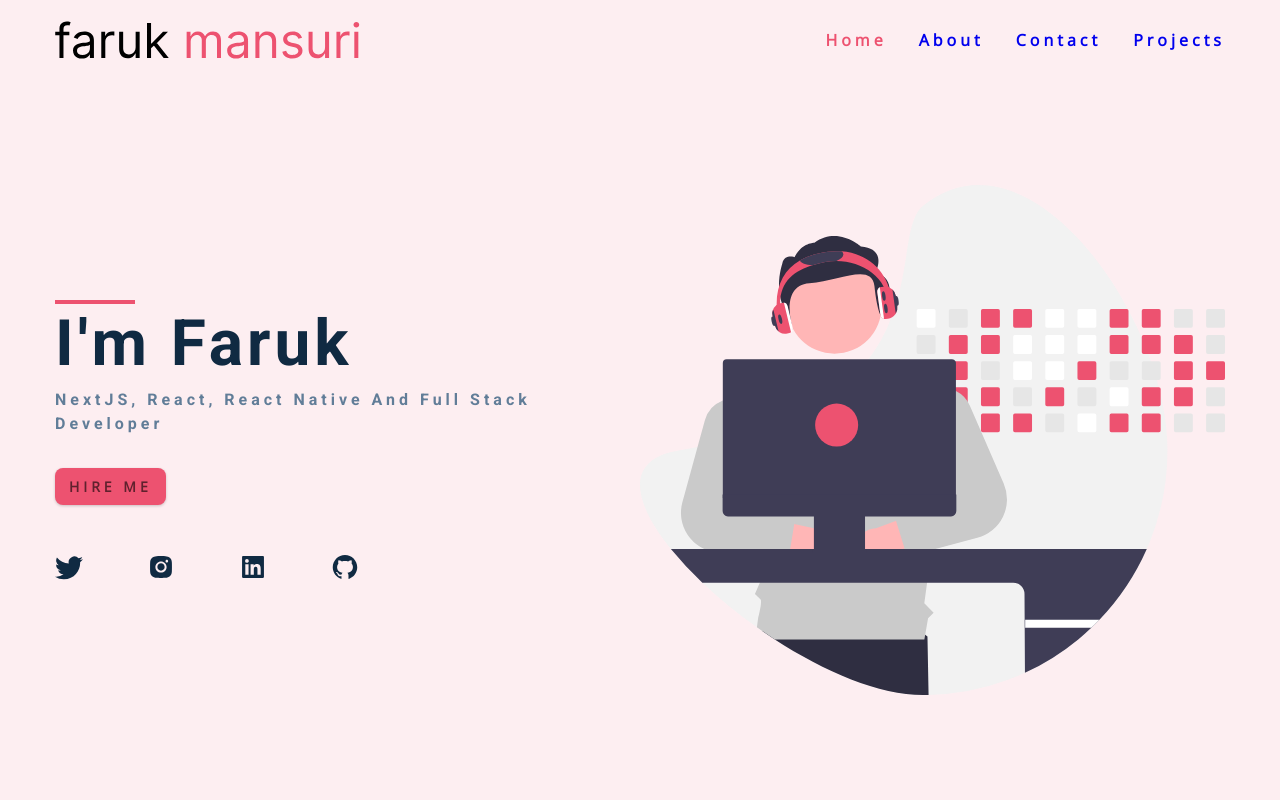
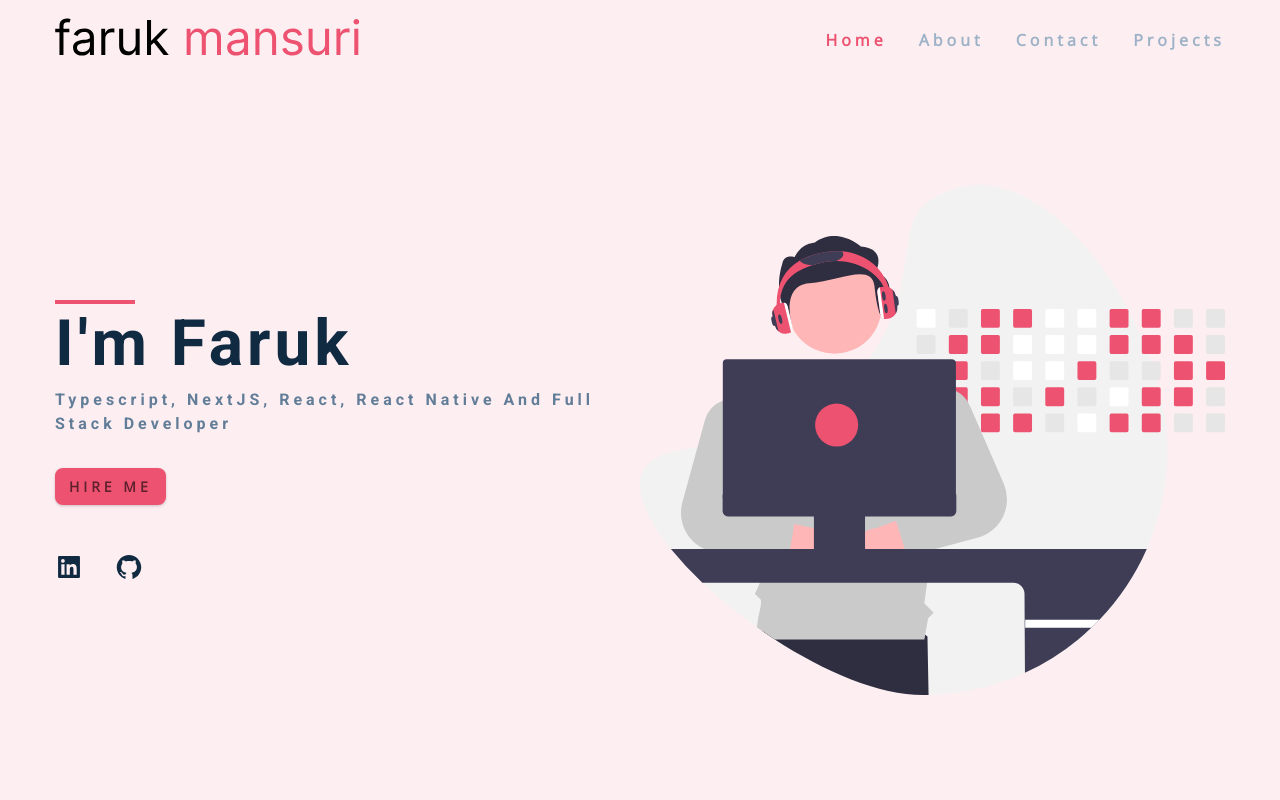
Before and after one commit to faruk-mansuri/portfolio, a React (Vite) app: page / in a window 1280 px wide. Shown: the top 800 px of the page. Built offline with nearby package versions, Linux system fonts and the light colour scheme.

Commit message:
display projects count

```diff
--- a/package.json
+++ b/package.json
@@ -13,7 +13,7 @@
     "normalize-css": "^2.3.1",
     "react": "^18.2.0",
     "react-dom": "^18.2.0",
-    "react-icons": "^4.10.1",
+    "react-icons": "^4.12.0",
     "react-router-dom": "^6.15.0",
     "styled-components": "^6.0.7"
   },
--- a/src/Components/Hero.jsx
+++ b/src/Components/Hero.jsx
@@ -10,7 +10,9 @@ const Hero = () => {
           <article className='hero-info'>
             <div className='underline'></div>
             <h1>i'm faruk</h1>
-            <h4>NextJS, React, React Native and full stack developer</h4>
+            <h4>
+              Typescript, NextJS, React, React Native and full stack developer
+            </h4>
 
             <Link to='contact' className='btn hero-btn'>
               hire me
--- a/src/Components/Navbar.jsx
+++ b/src/Components/Navbar.jsx
@@ -20,7 +20,9 @@ const Navbar = ({ toggleSidebar }) => {
           <div className={`nav-center`}>
             {/* nav header */}
             <div className='nav-header'>
-              <img className='nav-logo' src={logo} alt='logo' />
+              <NavLink to='/'>
+                <img className='nav-logo' src={logo} alt='logo' />
+              </NavLink>
               <button className='nav-btn' onClick={toggleSidebar}>
                 <FaBars className='toggle-btn' />
               </button>
@@ -91,9 +93,15 @@ const Wrapper = styled.nav`
       font-weight: bold;
       letter-spacing: var(--spacing);
       transition: var(--transition);
+      .active {
+        color: var(--clr-primary-5);
+      }
     }
     .nav-links a:hover {
       color: var(--clr-primary-5);
+    }
+    .nav-links a {
+      color: var(--clr-grey-7);
     }
   }
 
--- a/src/Components/SocialIcons.jsx
+++ b/src/Components/SocialIcons.jsx
@@ -6,21 +6,12 @@ import { Link } from 'react-router-dom';
 const SocialIcons = () => {
   return (
     <Wrapper>
-      <Link to='https://twitter.com/_faruk13' target='_blank'>
-        <BsTwitter className='icon' />
-      </Link>
-
-      <Link to='https://www.instagram.com/ll_faruk__ll/' target='_blank'>
-        <AiFillInstagram className='icon' />
-      </Link>
-
       <Link
         to='https://www.linkedin.com/in/faruk-mansuri-5900a1272'
         target='_blank'
       >
         <AiFillLinkedin className='icon' />
       </Link>
-
       <Link to='https://github.com/faruk-mansuri' target='_blank'>
         <AiFillGithub className='icon' />
       </Link>
@@ -31,7 +22,7 @@ const SocialIcons = () => {
 const Wrapper = styled.div`
   margin-top: 3rem;
   display: flex;
-  gap: 3rem;
+  gap: 1rem;
 
   .icon {
     font-size: 1.5rem;
--- a/src/Pages/Projects.jsx
+++ b/src/Pages/Projects.jsx
@@ -25,7 +25,6 @@ const Projects = () => {
           <div className='underline'></div>
         </div>
       </header>
-
       <div className='btn-container'>
         {PROJECT_TYPES.map((projectType) => {
           return (
@@ -44,7 +43,12 @@ const Projects = () => {
         })}
       </div>
 
-      <div className='section'>
+      <section className='section'>
+        <div className='small-header section-center'>
+          <p>{type}</p>
+          <div className='underline'></div>
+          <p>{projects.length}</p>
+        </div>
         <div className='section-center projects-center'>
           {projects.map((project) => {
             const {
@@ -97,7 +101,7 @@ const Projects = () => {
             );
           })}
         </div>
-      </div>
+      </section>
     </Wrapper>
   );
 };
@@ -203,5 +207,19 @@ const Wrapper = styled.section`
   .project-btn-inactive {
     background-color: var(--clr-primary-7);
   }
+  .small-header {
+    display: flex;
+    justify-content: center;
+    align-items: center;
+    gap: 0.375rem;
+    margin-bottom: 2rem;
+    .underline {
+      margin: 0;
+      width: 100%;
+    }
+    p {
+      margin: 0;
+    }
+  }
 `;
 export default Projects;
--- a/src/utils/skills.jsx
+++ b/src/utils/skills.jsx
@@ -110,10 +110,7 @@ export const skills = [
         Icon: BiLogoReact,
         title: 'React Native',
       },
-      {
-        Icon: SiExpo,
-        title: 'Expo',
-      },
+
       {
         Icon: SiSocketdotio,
         title: 'ScoketIO',
```
Also changed, not shown: 1 other file (tests, documents, lock files or other folders).
